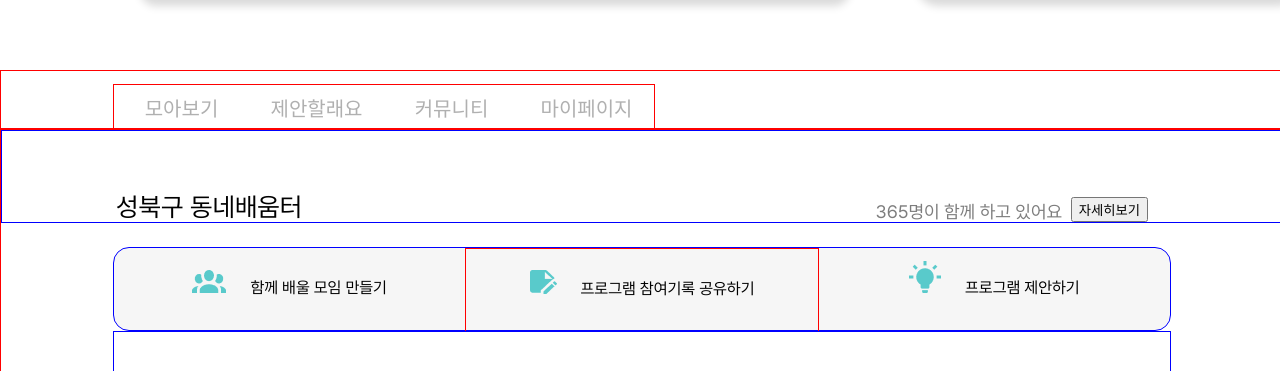
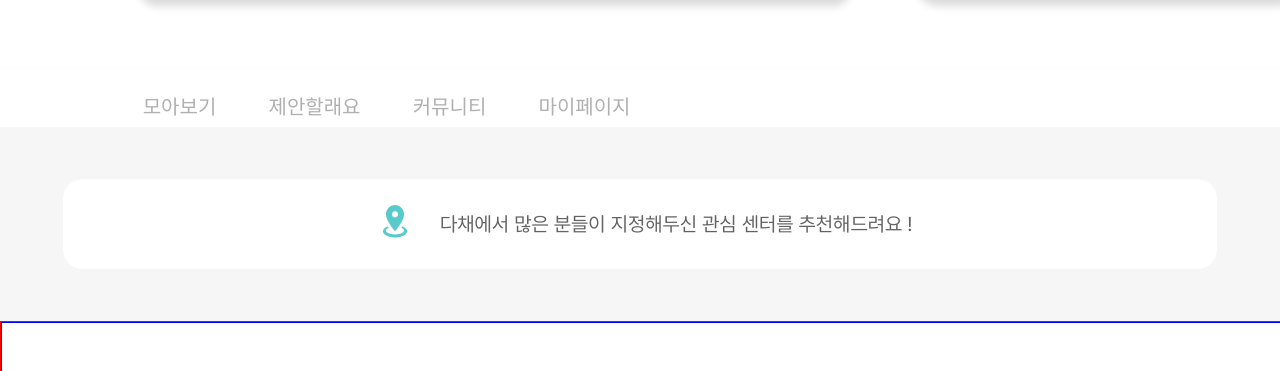
Before and after one commit to KUSITMS-27-chilling/Dachae-FE, a React (Vite) app: page / in a window 1280 px wide. Shown: the part 705-1076 px from the top of the page. Built offline with nearby package versions, Linux system fonts and the light colour scheme; no server answers.

Commit message:
style: main middle 추가

```diff
--- a/src/pages/Main/MainPage.styled.ts
+++ b/src/pages/Main/MainPage.styled.ts
@@ -6,25 +6,65 @@ export const MainBanner = styled.div`
   height: 240px;
   background-color: #91C8CA;
 `
+
+export const MainMiddle = styled.div`
+  width: 100%;
+  height: 12.125rem;
+  background-color: #f6f6f6;
+  position: relative;
+
+  #main__middle-rect {
+    width: 72.125rem;
+    height: 5.625rem;
+    background-color: #fff;
+    border: 0;
+    border-radius: 1.25rem;
+    position: absolute;
+    top: 50%;
+    left: 50%;
+    transform: translate(-50%, -50%);
+  }
+
+  img {
+    width: 2.25rem;
+    height: 2.3125rem;
+    position: absolute;
+    top: 1.4375rem;
+    left: 19.625rem;
+  }
+
+  #main__middle-text {
+    width: 29.6rem;
+    height: 1.5rem;
+    font-size: 20px;
+    font-weight: 500;
+    line-height: 1.5rem;
+    color: rgba(0, 0, 0, 0.61);
+    position: absolute;
+    top: 50%;
+    left: 23.5625rem;
+    transform: translateY(-50%);
+  }
+`
+
 export const MainBody_Tapbar = styled.div`
   position: relative;
   width: 100%;
   height: 57px;
-  background-color: white;
-  border: 1px solid red;
+  background-color: #fff;
+  box-shadow: 0px 4px 6px rgba(162, 162, 162, 0.25);
 
   .MainBody_Tapbar_In{
     position: absolute;
     width: 540px;
     height: 44px;
-    border: 1px solid red;
     margin-left: 112px;
     margin-top: 13px;
   }
   .MainBody_Tapbar_In > button{
     width: 135px;
     height: 44px;
-    background-color:transparent;
+    background-color: transparent;
     border: none;
     font-size: 20px;
     color: #B0B0B0;
@@ -35,9 +75,6 @@ export const MainBody_Select = styled.div`
   position: relative;
   width: 100%;
   height: 115px;
-  background-color: pink;
-  border: 1px solid red;
-
 `
 export const MainBody_Today = styled.div`
   position: relative;
--- a/src/pages/Main/MainPage.tsx
+++ b/src/pages/Main/MainPage.tsx
@@ -3,6 +3,7 @@ import { useNavigate } from 'react-router-dom';
 
 import {
   MainBanner,
+  MainMiddle,
   MainBody_Today,
   MainBody_Tapbar,
   MainBody_Today_In,
@@ -12,8 +13,16 @@ import Header from '../../components/Header/Header';
 import CenterNews from '../../components/CenterNews';
 import TodayMy from '../../components/Main/TodayMy';
 import { LGData } from '../../types/centerNews';
+import axios from 'axios';
+import map_marker from '../../assets/map-marker-radius.png';
 
 function MainPage() {
+  axios.get(`${import.meta.env.VITE_APP_HOST}/program`)
+    .then((res) => {
+      console.log(res.data.data);
+    })
+    .catch((err) => {console.log(err)});
+
   const lgData: LGData[] = [
     {
       region: '종로',
@@ -106,6 +115,13 @@ function MainPage() {
           </div>
         </MainBody_Tapbar>
 
+        <MainMiddle>
+          <div id='main__middle-rect'>
+            <img src={map_marker} alt="map-marker" />
+            <div id='main__middle-text'>다채에서 많은 분들이 지정해두신 관심 센터를 추천해드려요 !</div>
+          </div>
+        </MainMiddle>
+
         <MainBodyContent/>
       </>
     )
```
Also changed, not shown: src/assets/map-marker-radius.png (added).
